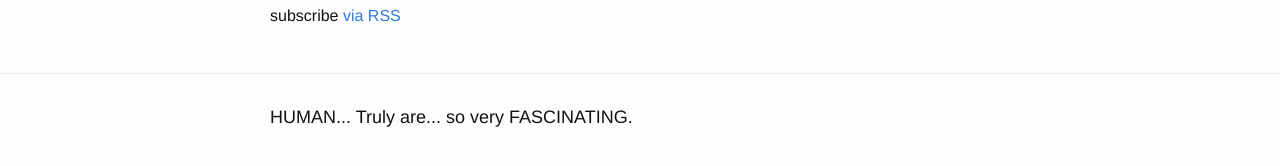
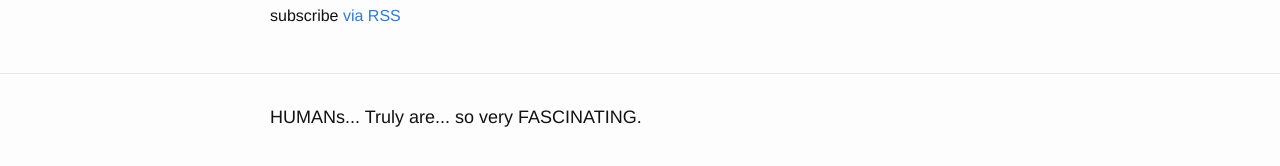
Before and after one commit to hiyuse/hiyuse, a Jekyll site: the page built from index.html, in a window 1280 px wide. Shown: the part 403-569 px from the top of the page. Built offline with Jekyll 4.4.1, drawn with Linux system fonts in a browser that asks for light colours.

Commit message:
Update footer.html

```diff
--- a/_includes/footer.html
+++ b/_includes/footer.html
@@ -2,7 +2,7 @@
 
   <div class="wrapper">
 
-    <h2 class="footer-heading">HUMAN... Truly are... so very FASCINATING.</h2>
+    <h2 class="footer-heading">HUMANs... Truly are... so very FASCINATING.</h2>
 
   </div>
 
```
